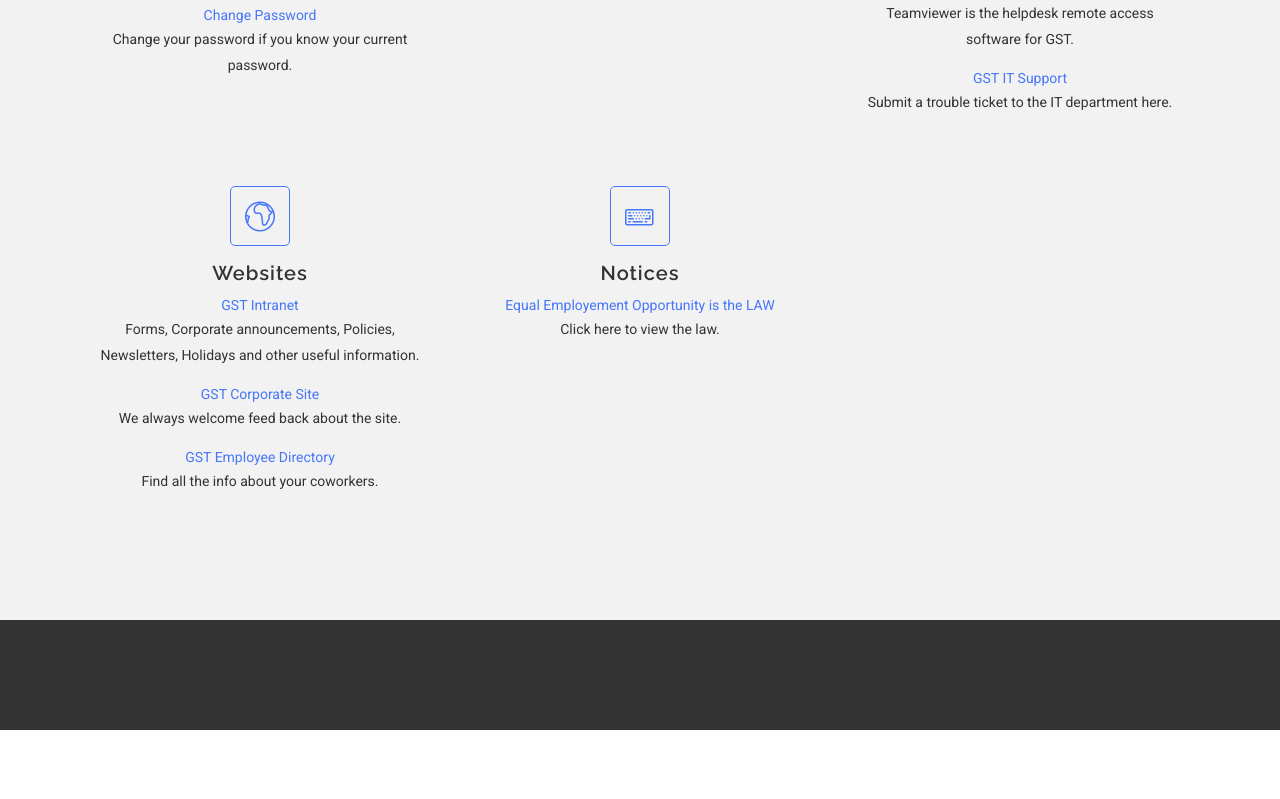
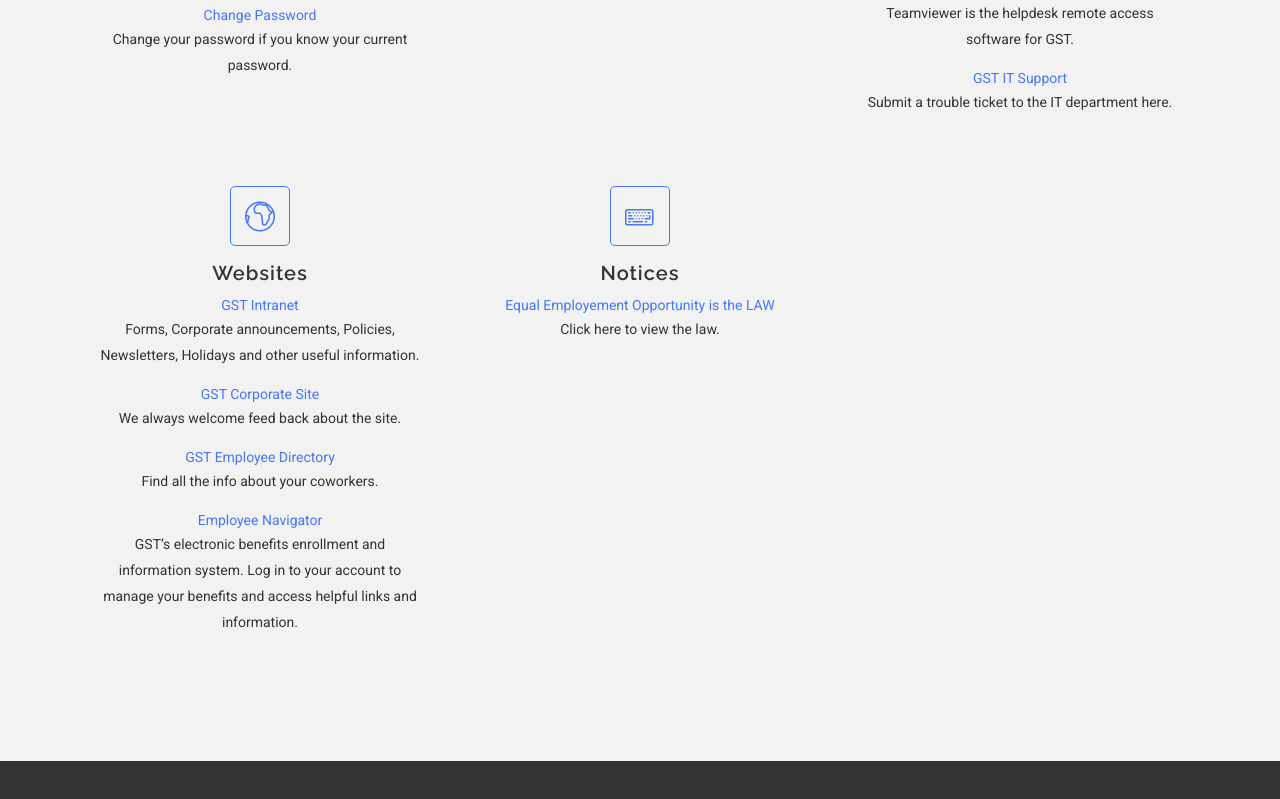
Before and after one commit to GST-HQ/new-links, a plain HTML site: page crystal-template/index.html in a window 1280 px wide. Shown: the part 722-1521 px from the top of the page. Before the commit the page ends 1452 px from the top, so only its background shows below. Drawn offline with Linux system fonts and the light colour scheme; some packages are replaced by stand-ins of ours.

Commit message:
rina 1st change

```diff
--- a/crystal-template/index.html
+++ b/crystal-template/index.html
@@ -119,6 +119,8 @@
                     <p>We always welcome feed back about the site.</p>
                     <a href="https://gstit.sharepoint.com/Lists/Contacts/AllItems.aspx#InplviewHash0ffe4196-7f3c-4df2-9bce-5d05151557b1=">GST Employee Directory</a>
                     <p>Find all the info about your coworkers.</p>
+                    <a href="https://www.employeenavigator.com">Employee Navigator</a>
+                    <p>GST’s electronic benefits enrollment and information system. Log in to your account to manage your benefits and access helpful links and information.</p>
                 </div>
             </div>
             <div class="col-md-4 col-sm-6">
```
